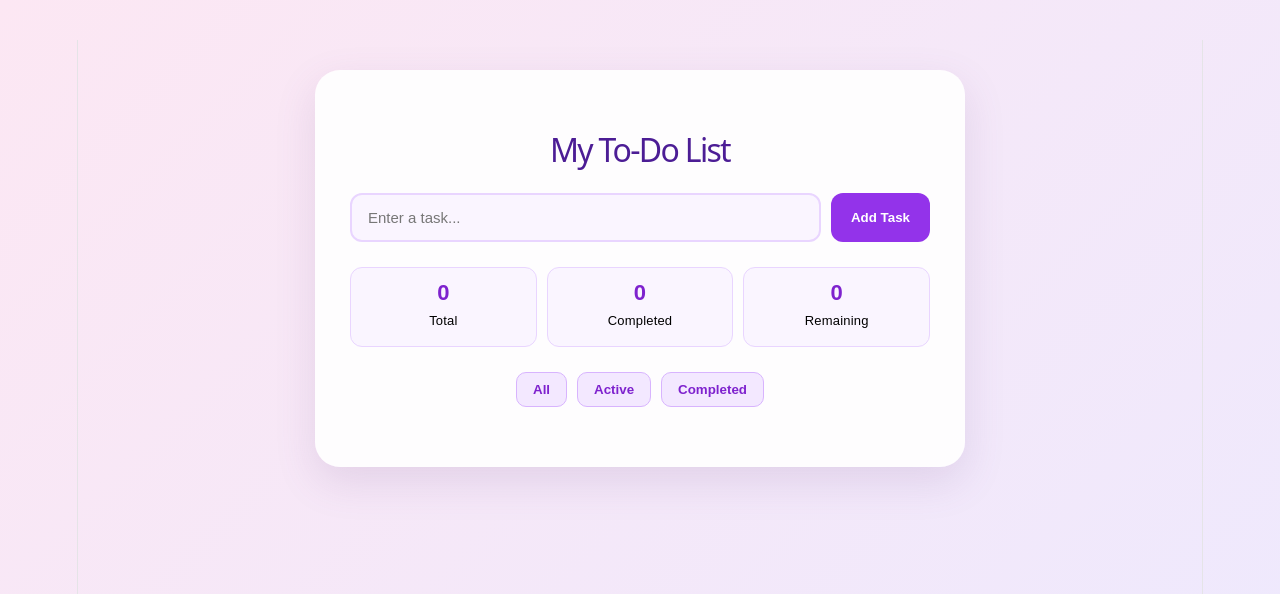
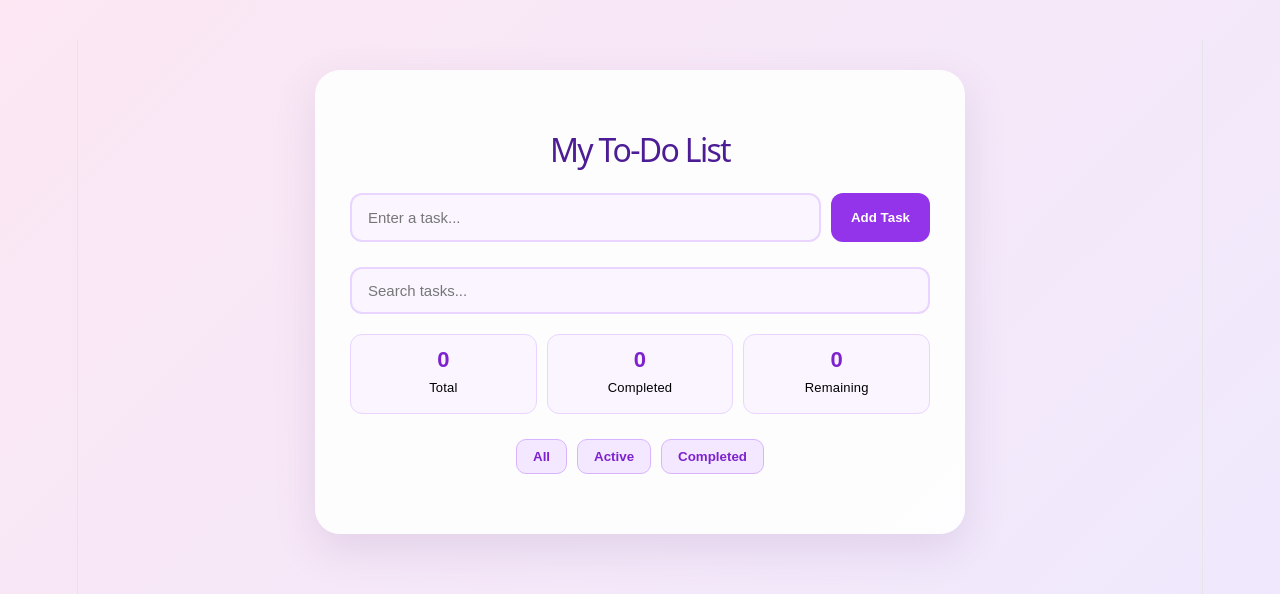
Before and after one commit to bindubasnet2007-droid/TO-DO-LIST, a React (Vite) app: page / in a window 1280 px wide. Shown: the top 594 px of the page. Built offline with nearby package versions, Linux system fonts and the light colour scheme.

Commit message:
Add task search feature

```diff
--- a/src/App.css
+++ b/src/App.css
@@ -219,3 +219,25 @@ body {
     flex-direction: column;
   }
 }
+.search-box {
+  margin-bottom: 20px;
+}
+
+.search-box input {
+  width: 100%;
+  padding: 13px 16px;
+  border: 2px solid #e9d5ff;
+  border-radius: 12px;
+  outline: none;
+  font-size: 15px;
+  color: #000000;
+  background-color: #faf5ff;
+}
+
+.search-box input:focus {
+  border-color: #a855f7;
+}
+
+.search-box input::placeholder {
+  color: #777777;
+}
--- a/src/App.jsx
+++ b/src/App.jsx
@@ -7,6 +7,7 @@ function App() {
   const [editId, setEditId] = useState(null)
   const [editText, setEditText] = useState('')
   const [filter, setFilter] = useState('all')
+  const [search, setSearch] = useState('')
 
   const addTask = (e) => {
     e.preventDefault()
@@ -62,27 +63,32 @@ function App() {
   }
 
   const filteredTasks = tasks.filter((item) => {
-    if (filter === 'active') {
-      return !item.completed
-    }
+    const matchesFilter =
+      filter === 'all' ||
+      (filter === 'active' && !item.completed) ||
+      (filter === 'completed' && item.completed)
 
-    if (filter === 'completed') {
-      return item.completed
-    }
+    const matchesSearch = item.text
+      .toLowerCase()
+      .includes(search.toLowerCase())
 
-    return true
+    return matchesFilter && matchesSearch
   })
 
   const totalTasks = tasks.length
+
   const completedTasks = tasks.filter(
     (item) => item.completed
   ).length
+
   const remainingTasks = totalTasks - completedTasks
 
   return (
     <div className="todo-container">
+
       <h1>My To-Do List</h1>
 
+      {/* Add Task */}
       <form onSubmit={addTask} className="todo-form">
         <input
           type="text"
@@ -94,6 +100,17 @@ function App() {
         <button type="submit">Add Task</button>
       </form>
 
+      {/* Search */}
+      <div className="search-box">
+        <input
+          type="text"
+          placeholder="Search tasks..."
+          value={search}
+          onChange={(e) => setSearch(e.target.value)}
+        />
+      </div>
+
+      {/* Statistics */}
       <div className="stats">
         <div>
           <strong>{totalTasks}</strong>
@@ -111,6 +128,7 @@ function App() {
         </div>
       </div>
 
+      {/* Filters */}
       <div className="filters">
         <button onClick={() => setFilter('all')}>
           All
@@ -125,6 +143,7 @@ function App() {
         </button>
       </div>
 
+      {/* Task List */}
       <div className="task-list">
         {filteredTasks.map((item) => (
           <div className="task-item" key={item.id}>
@@ -167,6 +186,7 @@ function App() {
           </div>
         ))}
       </div>
+
     </div>
   )
 }
```
